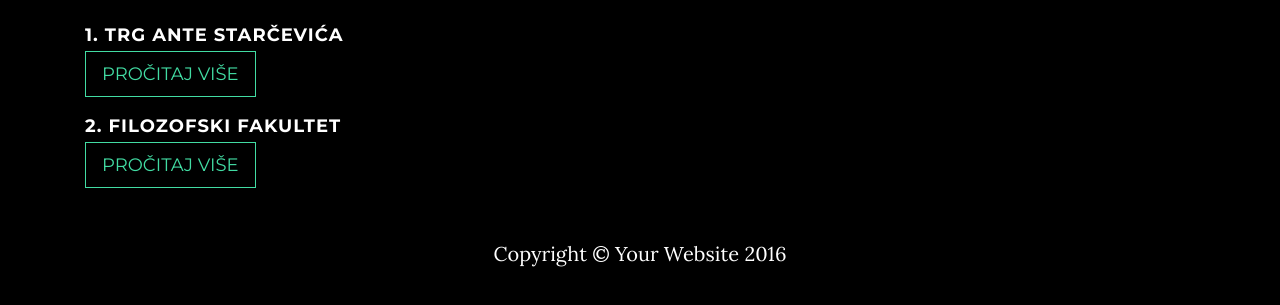
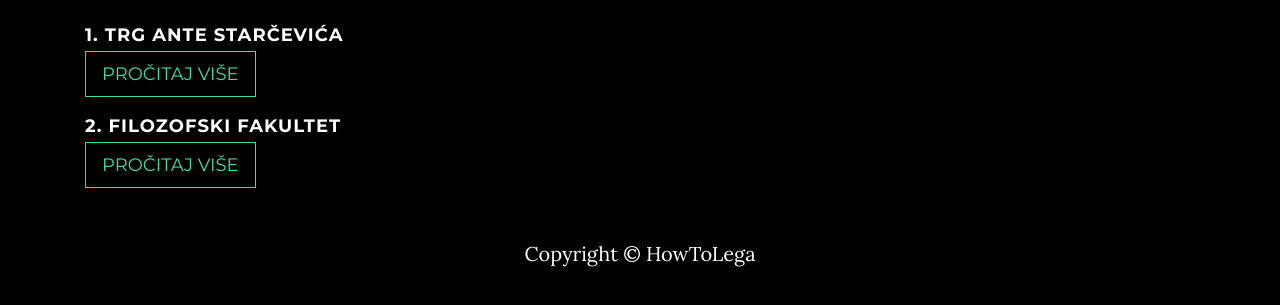
Before and after one commit to DajanaStojanovic/HowToLega, a website: page fakulteti.html in a window 1280 px wide. Shown: the part 703-1008 px from the top of the page. Drawn offline with nearby package versions, Linux system fonts and the light colour scheme; some packages are replaced by stand-ins of ours.

Commit message:
promjena copyright-a
promjena copyright-a

```diff
--- a/fakulteti.html
+++ b/fakulteti.html
@@ -108,7 +108,7 @@
     <!-- Footer -->
     <footer>
         <div class="container text-center">
-            <p>Copyright &copy; Your Website 2016</p>
+            <p>Copyright &copy; HowToLega</p>
         </div>
     </footer>
 
```
Also changed, not shown: index.html (+1 -1 lines), kultura.html (+1 -1 lines), sport.html (+1 -1 lines), zabava.html (+1 -1 lines).
